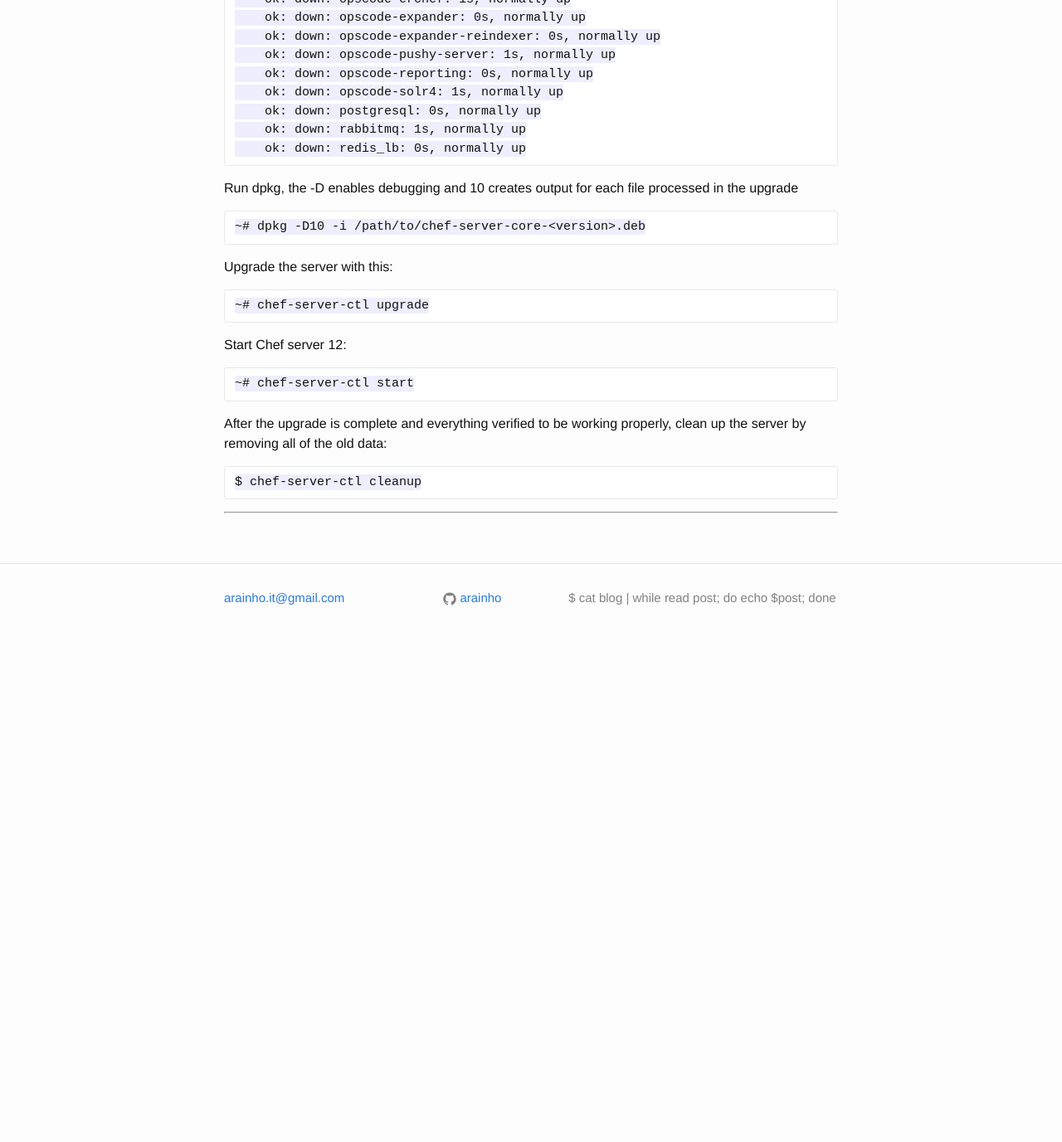
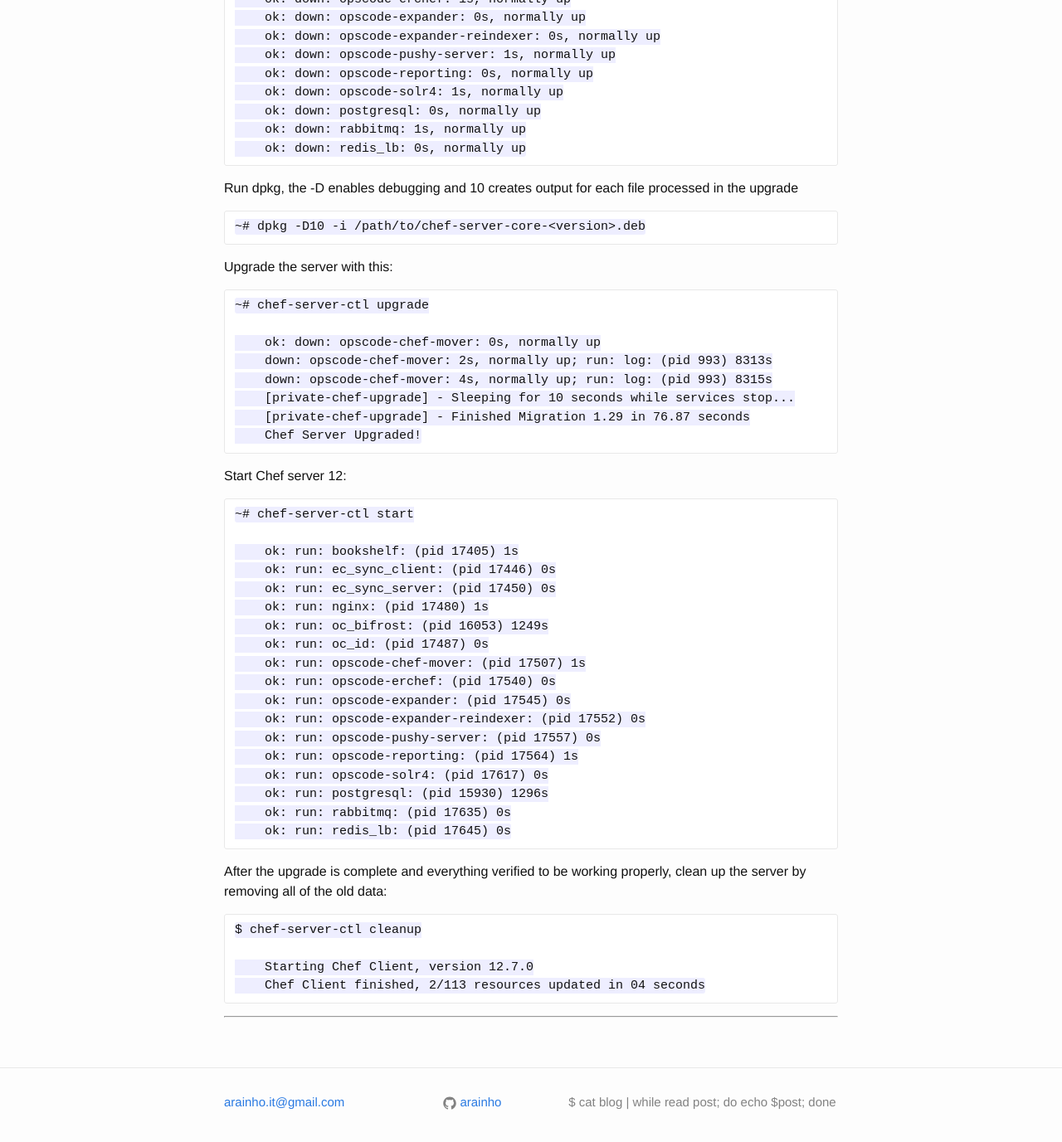
Before and after one commit to arainho/arainho.github.io, a Jekyll site: the page built from _posts/2016-03-1-upgrade-hosted-chef-server.md, in a window 1280 px wide and 1400 px high, scrolled down 1191 px. Shown: the top 1377 px of the window at 83% size. Built offline with Jekyll 4.4.1, drawn with Linux system fonts in a browser that asks for light colours; before the commit the page ends 1984 px from its top, so only the background shows below that.

Commit message:
add extra lines

```diff
--- a/_posts/2016-03-1-upgrade-hosted-chef-server.md
+++ b/_posts/2016-03-1-upgrade-hosted-chef-server.md
@@ -71,10 +71,34 @@ Upgrade the server with this:
 
     ~# chef-server-ctl upgrade
 
+        ok: down: opscode-chef-mover: 0s, normally up
+        down: opscode-chef-mover: 2s, normally up; run: log: (pid 993) 8313s
+        down: opscode-chef-mover: 4s, normally up; run: log: (pid 993) 8315s
+        [private-chef-upgrade] - Sleeping for 10 seconds while services stop...
+        [private-chef-upgrade] - Finished Migration 1.29 in 76.87 seconds
+        Chef Server Upgraded!
+
 
 Start Chef server 12:
 
     ~# chef-server-ctl start
+
+        ok: run: bookshelf: (pid 17405) 1s
+        ok: run: ec_sync_client: (pid 17446) 0s
+        ok: run: ec_sync_server: (pid 17450) 0s
+        ok: run: nginx: (pid 17480) 1s
+        ok: run: oc_bifrost: (pid 16053) 1249s
+        ok: run: oc_id: (pid 17487) 0s
+        ok: run: opscode-chef-mover: (pid 17507) 1s
+        ok: run: opscode-erchef: (pid 17540) 0s
+        ok: run: opscode-expander: (pid 17545) 0s
+        ok: run: opscode-expander-reindexer: (pid 17552) 0s
+        ok: run: opscode-pushy-server: (pid 17557) 0s
+        ok: run: opscode-reporting: (pid 17564) 1s
+        ok: run: opscode-solr4: (pid 17617) 0s
+        ok: run: postgresql: (pid 15930) 1296s
+        ok: run: rabbitmq: (pid 17635) 0s
+        ok: run: redis_lb: (pid 17645) 0s
 
 
 After the upgrade is complete and everything verified to be working properly,
@@ -82,6 +106,8 @@ clean up the server by removing all of the old data:
 
     $ chef-server-ctl cleanup
 
+        Starting Chef Client, version 12.7.0
+        Chef Client finished, 2/113 resources updated in 04 seconds
 
 
 ---
```
